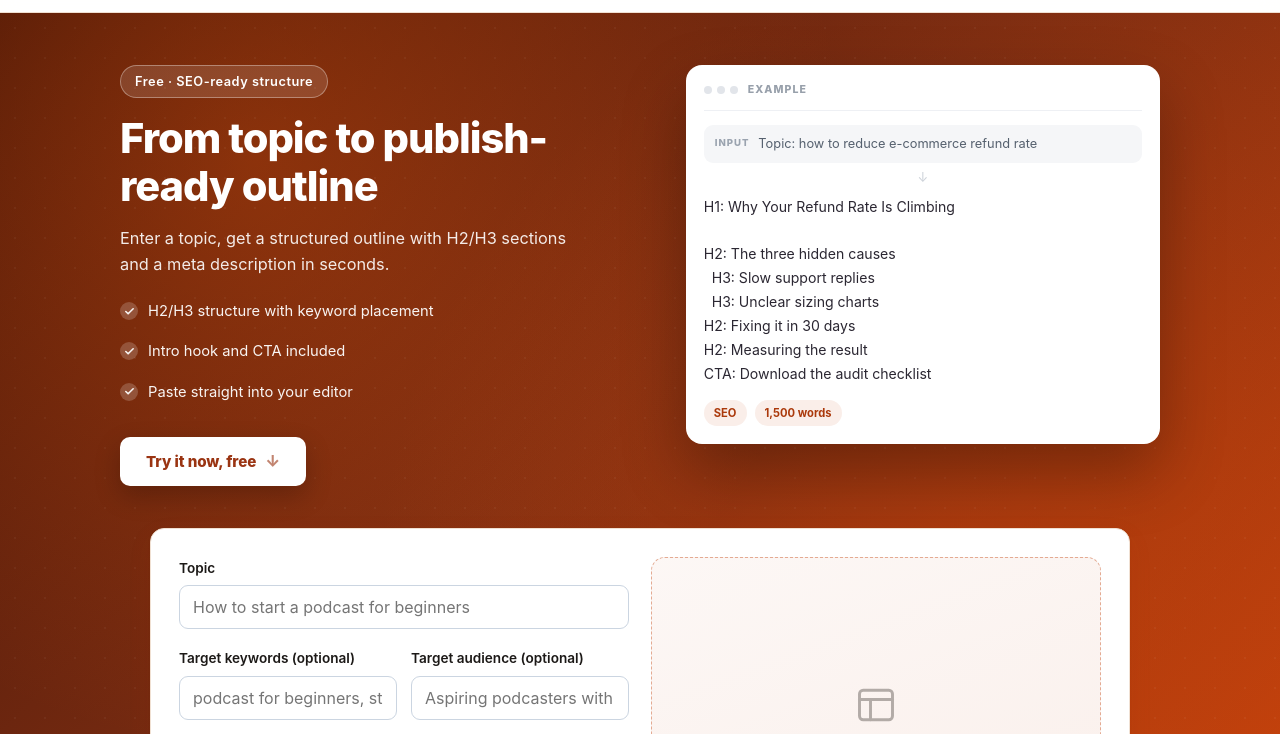
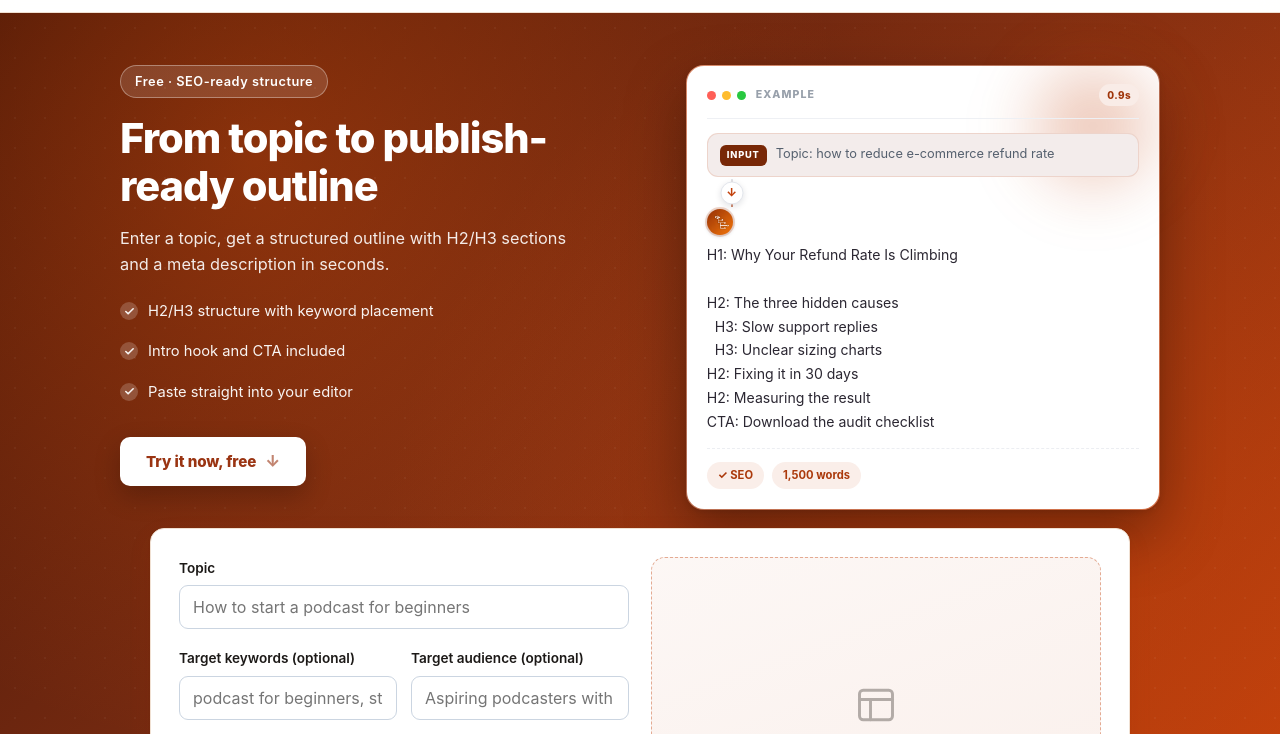
Before and after one commit to lvyafei2026-coder/ai-blog-outline-generator, a website: page public/index.html in a window 1280 px wide. Shown: the part 56-790 px from the top of the page. Drawn offline with Linux system fonts and the light colour scheme.

Commit message:
Redesign hero example card with richer product UI styling

```diff
--- a/public/css/style.css
+++ b/public/css/style.css
@@ -262,29 +262,94 @@ details.faq-item .faq-a p { margin: 0; }
 .hero-cta::after { content: "\2193"; font-size: 1rem; line-height: 1; opacity: 0.6; }
 .hero-cta:hover { transform: translateY(-1px); box-shadow: 0 14px 34px rgba(0,0,0,0.28); }
 
+/* ===== hero 示例卡 v2：产品 UI 质感 ===== */
 .hero-preview {
+  position: relative;
+  isolation: isolate;
   min-width: 0;
-  background: #fff;
+  border: 1px solid transparent;
+  border-radius: 18px;
+  padding: 18px 20px 20px;
   color: var(--text);
-  border-radius: 16px;
-  padding: 16px 18px 18px;
-  box-shadow: 0 28px 64px rgba(0,0,0,0.30);
+  background:
+    linear-gradient(#fff, #fff) padding-box,
+    linear-gradient(140deg, color-mix(in srgb, var(--accent) 60%, #fff), rgba(255,255,255,0.30) 46%, color-mix(in srgb, var(--accent) 75%, #fff)) border-box;
+  box-shadow: 0 24px 60px rgba(0,0,0,0.34), 0 2px 6px rgba(0,0,0,0.10);
+}
+.hero-preview::before {
+  content: "";
+  position: absolute; z-index: -1;
+  top: -30px; right: -24px; width: 180px; height: 180px;
+  border-radius: 50%;
+  background: radial-gradient(circle, color-mix(in srgb, var(--accent) 36%, transparent), transparent 70%);
+  filter: blur(26px);
+  pointer-events: none;
 }
 .hp-bar { display: flex; align-items: center; gap: 10px; padding-bottom: 12px; margin-bottom: 14px; border-bottom: 1px solid #eef0f4; }
-.hp-dots { display: flex; gap: 5px; }
-.hp-dots i { width: 8px; height: 8px; border-radius: 50%; background: #e2e5ea; display: block; }
+.hp-dots { display: flex; gap: 6px; }
+.hp-dots i { width: 9px; height: 9px; border-radius: 50%; display: block; }
+.hp-dots i:nth-child(1) { background: #ff5f57; }
+.hp-dots i:nth-child(2) { background: #febc2e; }
+.hp-dots i:nth-child(3) { background: #28c840; }
 .hp-bar > span:last-child { font-size: 0.66rem; font-weight: 800; letter-spacing: 0.1em; text-transform: uppercase; color: #98a0ab; }
-.hp-prompt { display: flex; align-items: flex-start; gap: 9px; background: #f5f6f8; border-radius: 9px; padding: 9px 11px; font-size: 0.8rem; line-height: 1.5; color: #55606e; }
-.hp-label { flex: 0 0 auto; font-size: 0.6rem; font-weight: 800; letter-spacing: 0.1em; color: #9aa3af; padding-top: 2px; }
-.hp-arrow { height: 20px; margin: 6px 0; display: flex; align-items: center; justify-content: center; }
-.hp-arrow::before { content: "\2193"; color: #cdd2d9; font-size: 0.8rem; line-height: 1; }
+.hp-bar::after {
+  content: "0.9s"; margin-left: auto;
+  font-size: 0.62rem; font-weight: 800; letter-spacing: 0.04em;
+  color: color-mix(in srgb, var(--accent) 82%, black);
+  background: color-mix(in srgb, var(--accent) 10%, white);
+  padding: 3px 8px; border-radius: 999px;
+}
+.hp-prompt {
+  display: flex; align-items: flex-start; gap: 9px;
+  background: color-mix(in srgb, var(--accent) 6%, #f6f7f9);
+  border: 1px solid color-mix(in srgb, var(--accent) 14%, transparent);
+  border-radius: 11px; padding: 10px 12px;
+  font-size: 0.8rem; line-height: 1.55; color: #55606e;
+}
+.hp-label {
+  flex: 0 0 auto; margin-top: 1px;
+  font-size: 0.58rem; font-weight: 800; letter-spacing: 0.09em;
+  color: #fff; background: color-mix(in srgb, var(--accent) 62%, black);
+  padding: 3px 7px; border-radius: 6px;
+}
+.hp-arrow {
+  width: 2px; height: 28px; margin: 2px 0 2px 24px;
+  background: linear-gradient(#e3e6ec, color-mix(in srgb, var(--accent) 55%, #e3e6ec));
+  position: relative;
+}
+.hp-arrow::before {
+  content: "\2193";
+  position: absolute; top: 50%; left: 50%; transform: translate(-50%, -50%);
+  width: 21px; height: 21px; border-radius: 50%;
+  background: #fff; border: 1px solid #e3e6ec;
+  box-shadow: 0 2px 6px rgba(16,24,40,0.12);
+  color: var(--accent); font-size: 0.72rem; font-weight: 800;
+  display: grid; place-items: center;
+}
 .hp-body { white-space: pre-wrap; font-size: 0.88rem; line-height: 1.7; color: #2b2732; }
-.hp-tags { display: flex; flex-wrap: wrap; gap: 8px; margin-top: 14px; }
+.hp-body::before {
+  content: "";
+  display: block; width: 26px; height: 26px; border-radius: 50%;
+  margin-bottom: 8px;
+  background: #fff url("/images/logo-96.png") center/cover no-repeat;
+  box-shadow: 0 1px 4px rgba(16,24,40,0.20), 0 0 0 2px color-mix(in srgb, var(--accent) 20%, #fff);
+}
+.hp-body::after {
+  content: "";
+  display: inline-block; width: 7px; height: 0.95em;
+  margin-left: 2px; vertical-align: text-bottom;
+  background: var(--accent); border-radius: 2px;
+  animation: hp-caret 1.05s steps(2, start) infinite;
+}
+@keyframes hp-caret { to { visibility: hidden; } }
+.hp-tags { display: flex; flex-wrap: wrap; gap: 8px; margin-top: 14px; padding-top: 13px; border-top: 1px dashed #eceef2; }
 .hp-tags span {
-  font-size: 0.7rem; font-weight: 700; padding: 4px 10px; border-radius: 999px;
+  font-size: 0.7rem; font-weight: 700; padding: 4px 11px; border-radius: 999px;
   background: color-mix(in srgb, var(--accent) 9%, white);
   color: color-mix(in srgb, var(--accent) 88%, black);
 }
+.hp-tags span:first-child::before { content: "\2713\00a0"; }
+@media (max-width: 900px) { .hero-preview::before { display: none; } }
 /* 工具卡起点固定在 y=584，视口越高露出越多，矮屏也不会压到 CTA */
 .wrap { margin-top: calc(584px - 100svh); }
 
--- a/public/index.html
+++ b/public/index.html
@@ -40,7 +40,7 @@
 }
 </script>
 
-<link rel="stylesheet" href="/css/style.css?v=20261105g">
+<link rel="stylesheet" href="/css/style.css?v=20261105h">
 <style id="footer-groups-css">
 .site-footer-grid{grid-template-columns:minmax(0,0.85fr) minmax(0,2.65fr)!important;gap:40px!important}
 .site-footer-column:nth-child(2){grid-row:1/span 2!important}
```
Also changed, not shown: public/zh/index.html (+1 -1 lines).
